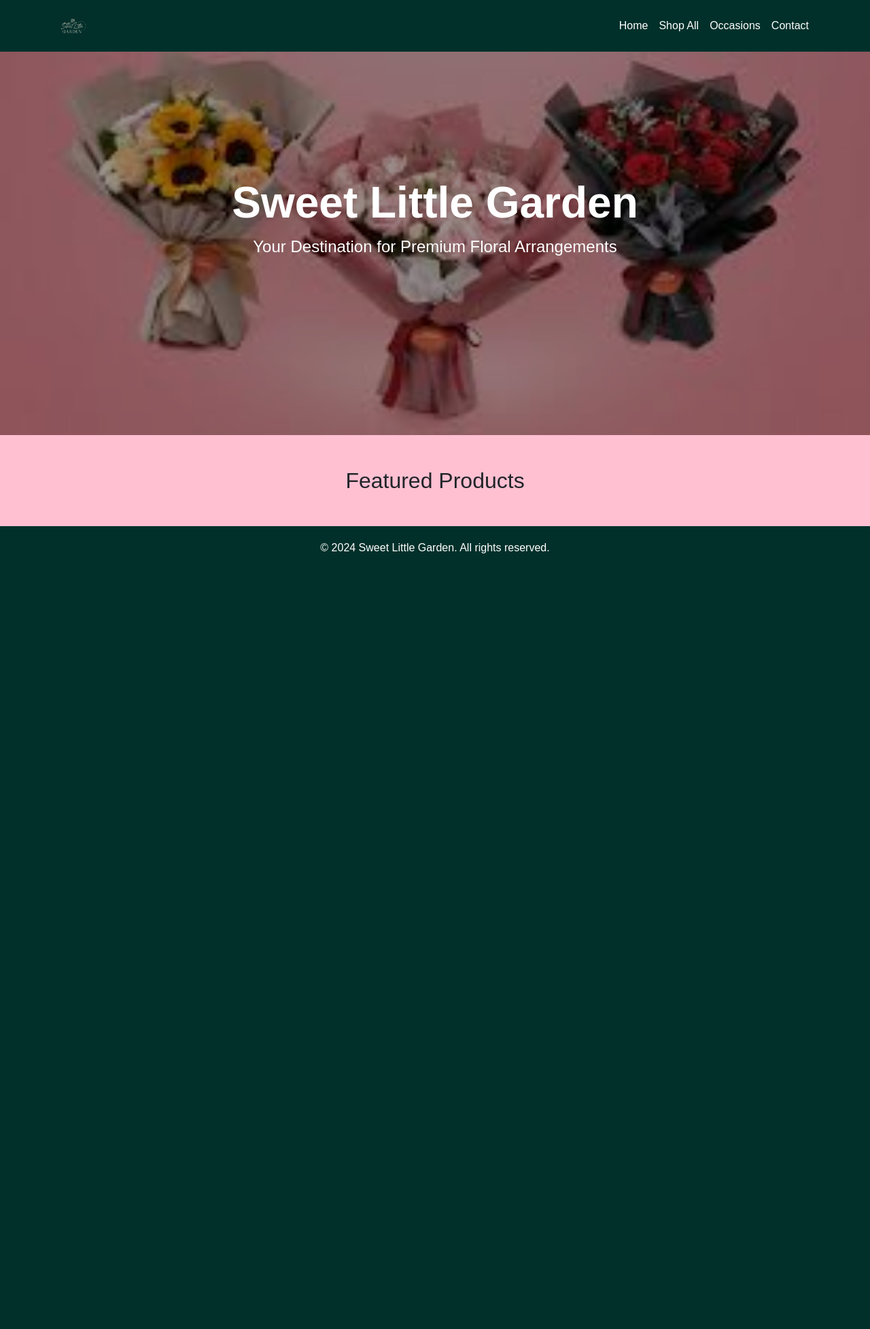
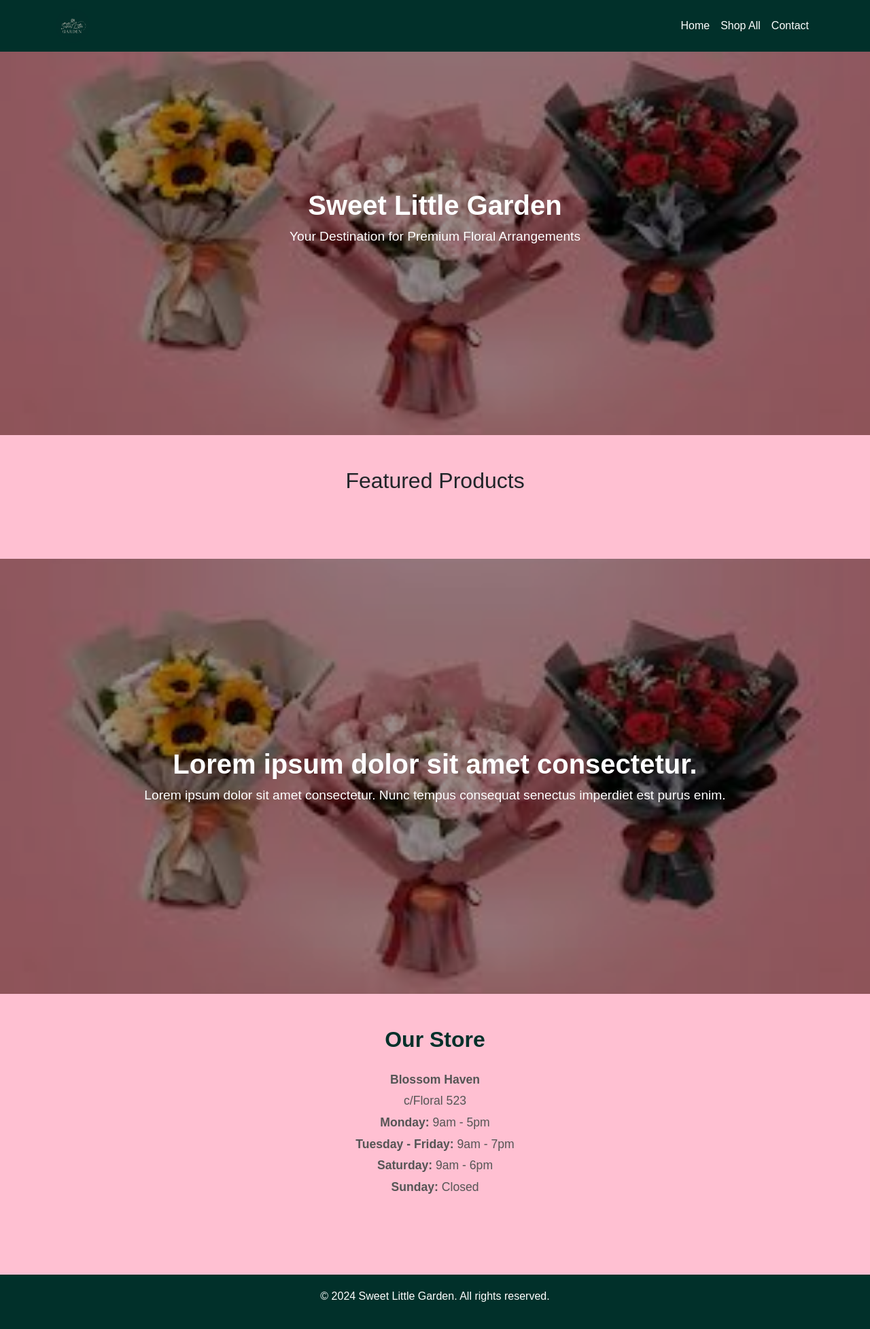
Before and after one commit to JaJett/pblflower, a PHP site: page / in a window 1280 px wide. Shown: the whole page at 68% size. Before the commit the page ends 814 px from the top, so only its background shows below. Run offline with PHP 8.4, Linux system fonts and the light colour scheme; data that the repository does not hold is empty.

Commit message:
update about us

```diff
--- a/index.php
+++ b/index.php
@@ -86,14 +86,94 @@
             transform: scale(1.1); /* Membesar */
             box-shadow: 0px 8px 20px rgba(0, 0, 0, 0.2); /* Menambahkan bayangan */
         }
+        .hero h1 {
+            font-size: 2.5rem;
+            font-weight: bold;
+        }
+
+        .hero p {
+            font-size: 1.2rem;
+        }
+
+        .our-store h3 {
+            font-size: 2rem;
+            font-weight: bold;
+            color: #01302A;
+        }
+
+        .our-store p {
+            font-size: 1.1rem;
+            color: #555;
+            line-height: 1.8;
+        }
+
+        .list-group-item {
+            font-size: 1rem;
+            background-color: #f9f9f9;
+            border: none;
+            padding: 10px 15px;
+            display: flex;
+            align-items: center;
+            justify-content: space-between;
+        }
+
+        .list-group-item i {
+            color: #01302A; /* Ikon hijau gelap */
+            margin-right: 10px;
+        }
+
+        .btn-outline-success {
+            border-color: #28A745; /* Hijau */
+            color: #28A745;
+            transition: 0.3s ease;
+        }
+
+        .btn-outline-success:hover {
+            background-color: #28A745; /* Hijau solid */
+            color: white;
+        }
+
 
         .footer {
             background-color: #01302A;
             padding: 20px 0;
             text-align: center;
             color: white;
+        }
+        .btn {
+        border-radius: 20px; /* Membuat tombol lebih bulat */
+        padding: 10px 20px;
+        display: flex; /* Gunakan flexbox untuk pengaturan konten tombol */
+        justify-content: center; /* Pusatkan teks secara horizontal */
+        align-items: center; /* Pusatkan teks secara vertikal */
+        text-align: center; /* Pusatkan teks jika ada teks panjang */
+        height: 50px; /* Konsistensi tinggi tombol */
+        font-weight: bold;
+        width: 100%; /* Tombol memenuhi lebar container */
+        font-size: 16px; /* Ukuran teks konsisten */
+        margin: 5px 0; /* Memberikan jarak vertikal antar tombol */
+        transition: all 0.3s ease-in-out;
+    }
 
-        }
+    .btn-primary {
+        background-color: #007BFF; /* Warna biru */
+        border: none;
+    }
+
+    .btn-primary:hover {
+        background-color: #0056b3;
+        transform: scale(1.05); /* Membesar saat hover */
+    }
+
+    .btn-success {
+        background-color: #28A745; /* Warna hijau */
+        border: none;
+    }
+
+    .btn-success:hover {
+        background-color: #1e7e34;
+        transform: scale(1.05); /* Membesar saat hover */
+    }
     </style>
 </head>
 <body>
@@ -113,9 +193,6 @@
                     </li>
                     <li class="nav-item">
                         <a class="nav-link" href="shop-all.php">Shop All</a>
-                    </li>
-                    <li class="nav-item">
-                        <a class="nav-link" href="#">Occasions</a>
                     </li>
                     <li class="nav-item">
                         <a class="nav-link" href="proses/order.php">Contact</a>
@@ -174,9 +251,12 @@
                         <div class="card-body text-center">
                             <h5 class="card-title">' . htmlspecialchars($product['nama']) . '</h5>
                             <p class="text-muted">Rp ' . number_format($product['harga'], 2, ',', '.') . '</p>
+                            <div class="d-grid gap-2">
+                            <a href="detail-product.php?id_barang=' .urlencode($product['id_barang']) . '" class="btn btn-primary">Detail Produk</a>
                             <a href="proses/order.php?foto=' . urlencode($product['foto']) . '&kode=' . urlencode($product['nama']) . '" class="btn btn-success">
-                                Order Now
+                                Pesan Sekarang
                             </a>
+                            </div>
                         </div>
                     </div>
                 </div>
@@ -185,6 +265,35 @@
             ?>
         </div>
     </div>
+    <div id="about-us" class="py-5">
+    <!-- Bagian Hero dengan Gambar Latar Belakang -->
+    <div class="hero" style="position: relative; height: 80vh; background: url('photo-content/hero1.jpeg') no-repeat center center/cover;">
+        <div class="hero-overlay" style="position: absolute; top: 0; left: 0; width: 100%; height: 100%; background-color: rgba(0, 0, 0, 0.4);"></div>
+        <div class="container position-relative text-white text-center" style="z-index: 1; top: 50%; transform: translateY(-50%);">
+            <h1 class="display-4">Lorem ipsum dolor sit amet consectetur.</h1>
+            <p class="lead">Lorem ipsum dolor sit amet consectetur. Nunc tempus consequat senectus imperdiet est purus enim.</p>
+        </div>
+    </div>
+
+    <!-- Informasi Toko -->
+    <div class="our-store py-5">
+        <div class="container text-center">
+            <h3 class="mb-4">Our Store</h3>
+            <div class="row justify-content-center">
+                <div class="col-md-6">
+                    <p>
+                        <strong>Blossom Haven</strong><br>
+                        c/Floral 523<br>
+                        <strong>Monday:</strong> 9am - 5pm<br>
+                        <strong>Tuesday - Friday:</strong> 9am - 7pm<br>
+                        <strong>Saturday:</strong> 9am - 6pm<br>
+                        <strong>Sunday:</strong> Closed
+                    </p>
+                </div>
+            </div>
+        </div>
+    </div>
+</div>
 
     <!-- Footer -->
     <footer class="footer">
```
